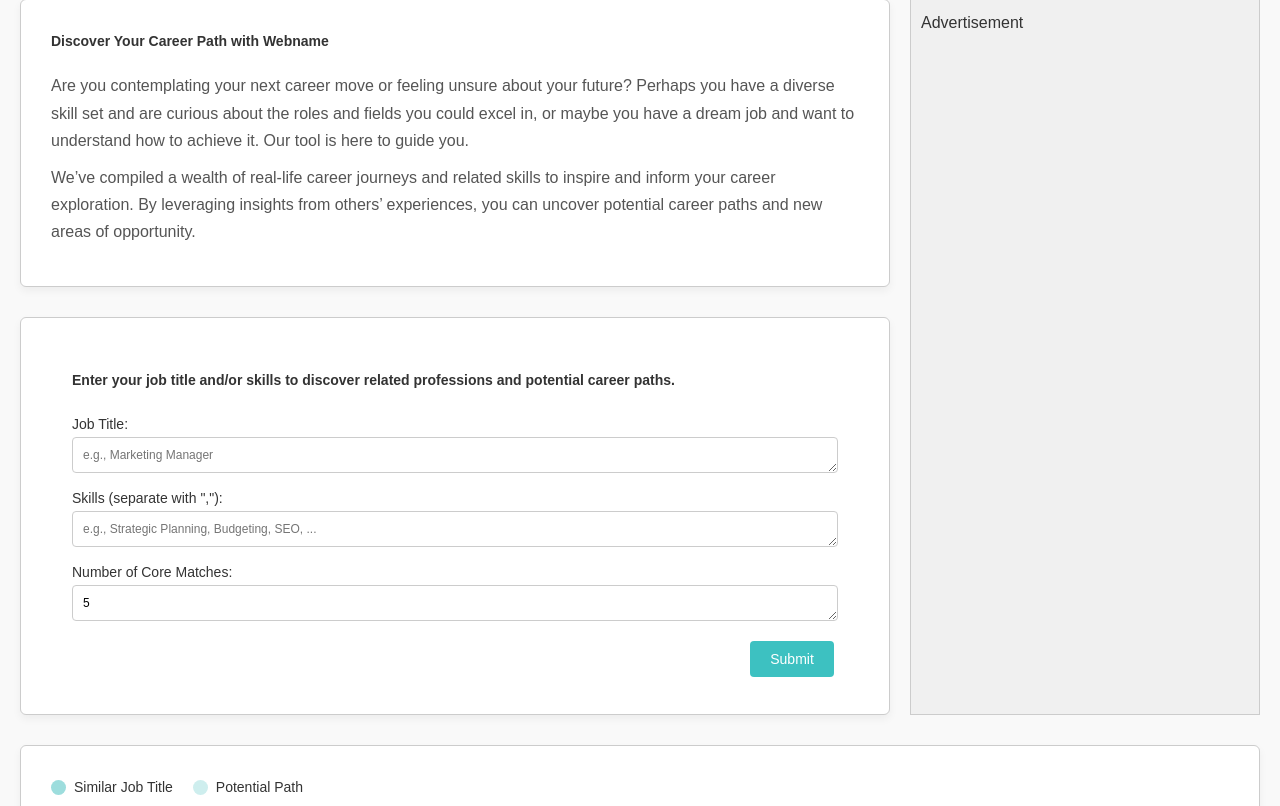
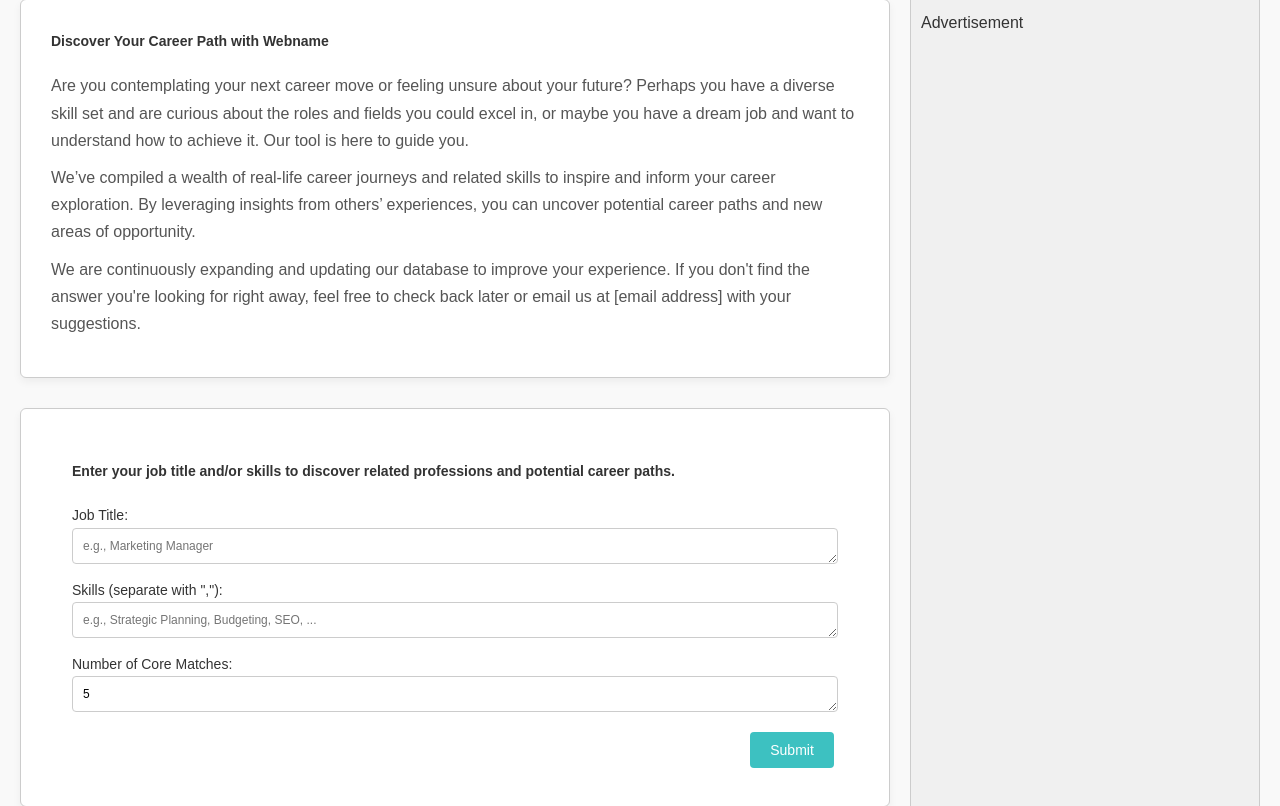
Before and after one commit to lurrg/FutureCareerQuest, a Flask app: page / in a window 1280 px wide. Shown: the part 101-907 px from the top of the page. Run offline with Flask 3, Linux system fonts and the light colour scheme.

Commit message:
Add instruction text

```diff
--- a/templates/mainpage.html
+++ b/templates/mainpage.html
@@ -27,6 +27,9 @@
                         or maybe you have a dream job and want to understand how to achieve it. Our tool is here to guide you.</p>
                     <p class="custom-paragraph">We’ve compiled a wealth of real-life career journeys and related skills to inspire and inform your career exploration.
                         By leveraging insights from others’ experiences, you can uncover potential career paths and new areas of opportunity.</p>
+                    <p class="custom-paragraph">We are continuously expanding and updating our database to improve your experience.
+                        If you don't find the answer you're looking for right away, feel free to check back later or email us at
+                        [email address] with your suggestions.</p>
                 </section>
 
                 <!-- 第二个大模块 -->
```
